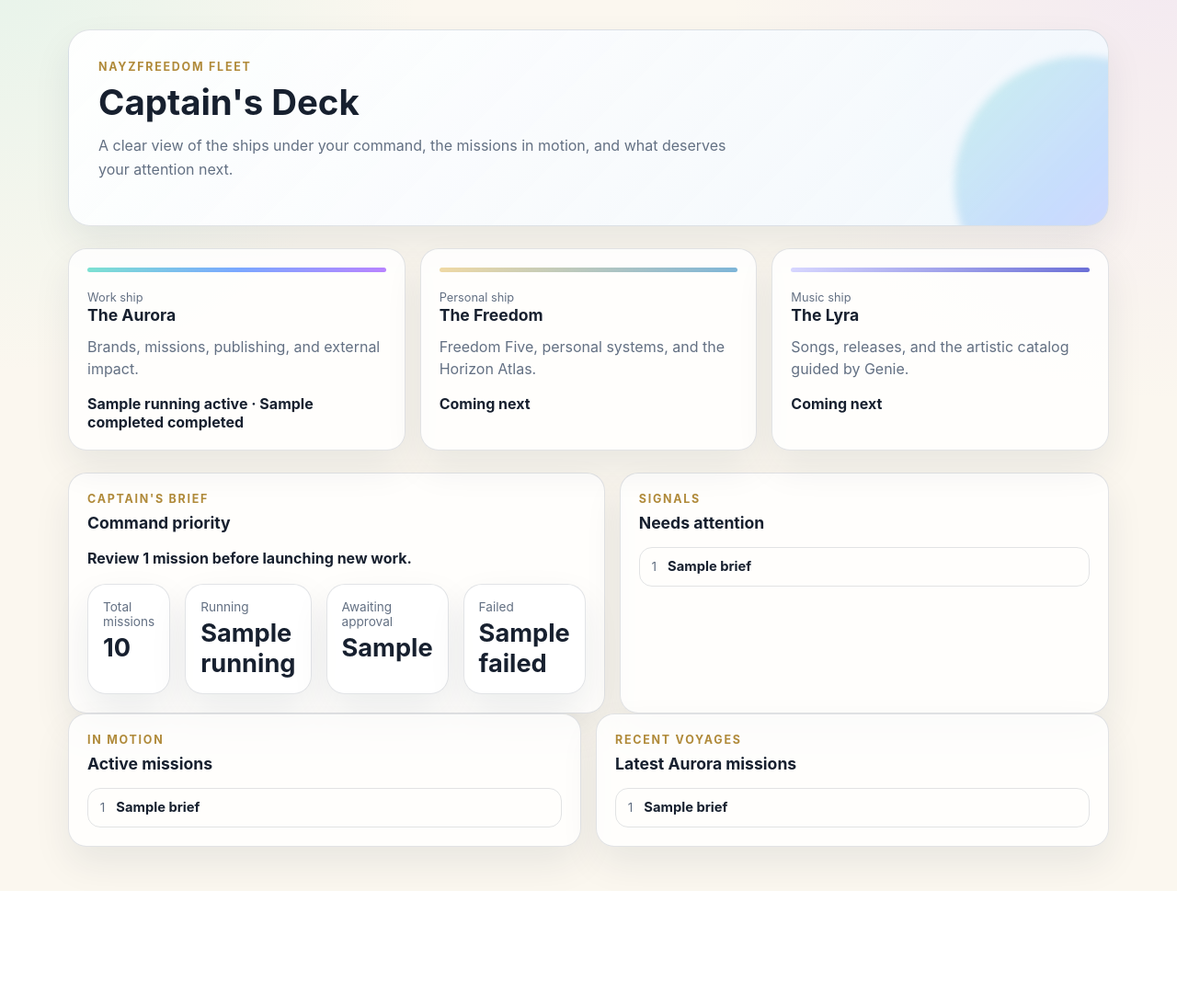
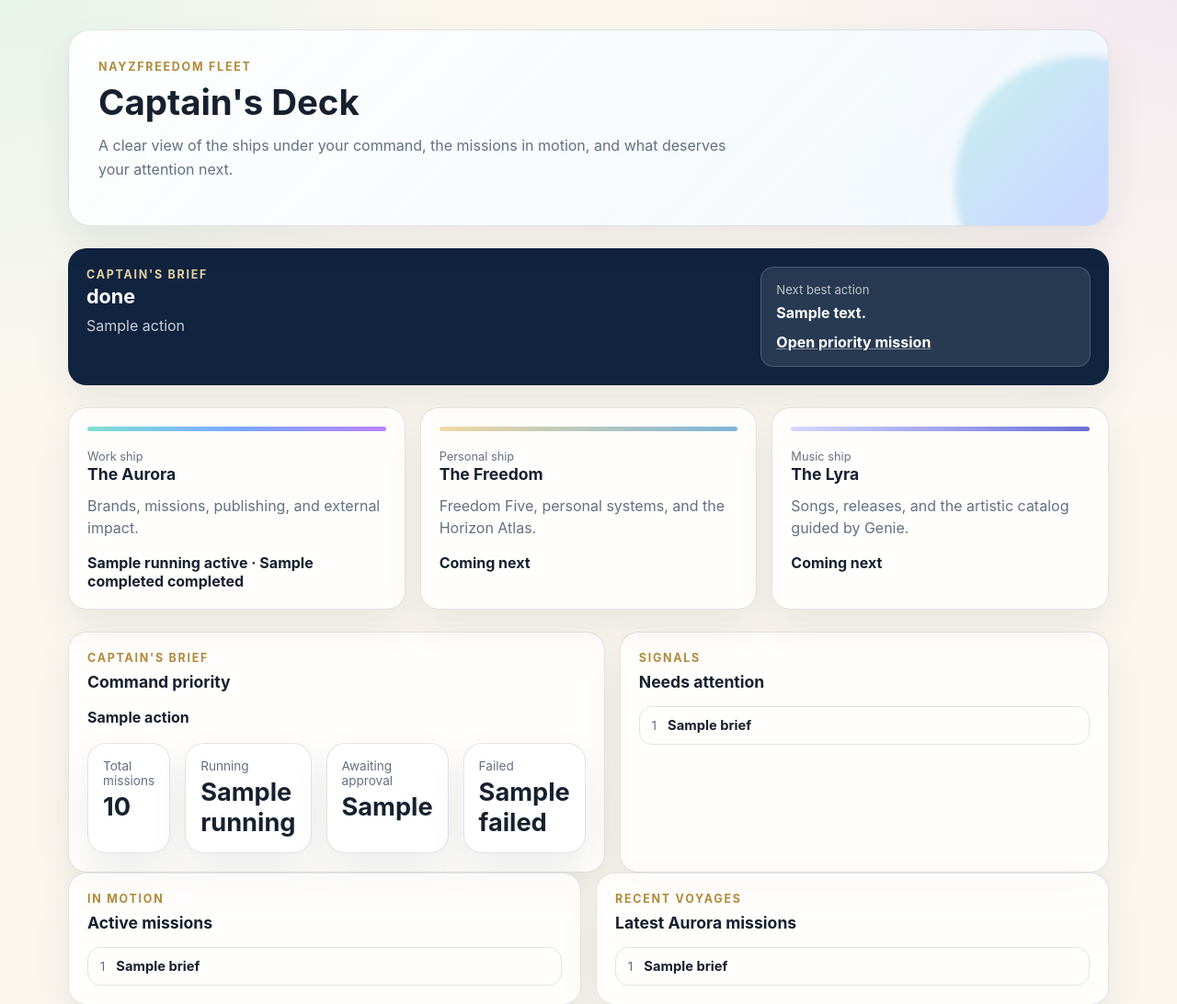
Before and after one commit to nennayz/nayzfreedom-fleet, a FastAPI app: template templates/captains_deck.html in a window 1280 px wide. Shown: the part 52-1144 px from the top of the page at 92% size. Before the commit the page ends 1021 px from the top, so only its background shows below. Run offline with FastAPI, Linux system fonts and the light colour scheme; the template is opened without the code that fills it: most values are stand-ins (such as "Sample title", 1, 10 or a date in 2020); parts of the project's set-up code (start-up, migrations or seed data) failed here and were passed over.

Commit message:
add captain command brief

```diff
--- a/dashboard.py
+++ b/dashboard.py
@@ -14,6 +14,7 @@ from crew_registry import CREW, WORKFLOW_STEPS, get_crew_member
 from dashboard_store import (
     active_jobs,
     attention_jobs,
+    command_brief,
     list_all_jobs,
     load_performance_all,
     summarize_jobs,
@@ -101,6 +102,7 @@ def captains_deck(request: Request, _: str = Depends(verify_auth)):
     summary = summarize_jobs(jobs)
     signals = attention_jobs(jobs)
     active = active_jobs(jobs)
+    brief = command_brief(jobs)
     return templates.TemplateResponse(
         request,
         "captains_deck.html",
@@ -109,6 +111,7 @@ def captains_deck(request: Request, _: str = Depends(verify_auth)):
             "summary": summary,
             "attention_jobs": signals,
             "active_jobs": active,
+            "command_brief": brief,
             "performance": performance,
         },
     )
--- a/static/style.css
+++ b/static/style.css
@@ -185,6 +185,53 @@ button[type="submit"]:hover { background: var(--navy-soft); }
   background: transparent;
   border: 1px solid var(--line);
   color: var(--navy);
+}
+
+.command-brief {
+  align-items: stretch;
+  background: var(--navy);
+  border-radius: 20px;
+  box-shadow: var(--shadow);
+  color: #fff;
+  display: grid;
+  gap: 1rem;
+  grid-template-columns: minmax(0, 1.4fr) minmax(280px, 0.7fr);
+  margin-bottom: 1.5rem;
+  padding: 1.25rem;
+}
+.command-brief .eyebrow {
+  color: var(--gold-soft);
+}
+.command-brief h2 {
+  font-size: 1.35rem;
+  margin-bottom: 0.45rem;
+}
+.command-brief p {
+  color: rgba(255,255,255,0.78);
+  line-height: 1.5;
+  margin-bottom: 0;
+}
+.brief-panel {
+  background: rgba(255,255,255,0.1);
+  border: 1px solid rgba(255,255,255,0.16);
+  border-radius: 14px;
+  display: flex;
+  flex-direction: column;
+  gap: 0.45rem;
+  padding: 1rem;
+}
+.brief-panel span {
+  color: rgba(255,255,255,0.7);
+  font-size: 0.82rem;
+}
+.brief-panel strong {
+  font-size: 1rem;
+}
+.brief-panel a {
+  color: #fff;
+  font-weight: 700;
+  margin-top: 0.25rem;
+  text-decoration-color: rgba(255,255,255,0.45);
 }
 
 .ship-grid,
@@ -641,6 +688,7 @@ a:hover { color: var(--navy-soft); }
     width: 100%;
   }
   .ship-grid,
+  .command-brief,
   .content-grid,
   .stat-grid,
   .domain-grid,
--- a/templates/captains_deck.html
+++ b/templates/captains_deck.html
@@ -4,6 +4,25 @@
   <p class="eyebrow">NayzFreedom Fleet</p>
   <h1>Captain's Deck</h1>
   <p class="hero-copy">A clear view of the ships under your command, the missions in motion, and what deserves your attention next.</p>
+</section>
+
+<section class="command-brief">
+  <div>
+    <p class="eyebrow">Captain's brief</p>
+    <h2>{{ command_brief.state }}</h2>
+    <p>{{ command_brief.action }}</p>
+  </div>
+  <div class="brief-panel">
+    <span>Next best action</span>
+    <strong>{{ command_brief.detail }}</strong>
+    {% if attention_jobs %}
+    <a href="/jobs/{{ attention_jobs[0].id }}">Open priority mission</a>
+    {% elif active_jobs %}
+    <a href="/jobs/{{ active_jobs[0].id }}">Monitor active mission</a>
+    {% else %}
+    <a href="/aurora/new-mission">Launch new mission</a>
+    {% endif %}
+  </div>
 </section>
 
 <section class="ship-grid">
@@ -33,13 +52,7 @@
       <p class="eyebrow">Captain's brief</p>
       <h2>Command priority</h2>
     </div>
-    {% if attention_jobs %}
-    <p class="priority-line">Review {{ attention_jobs | length }} mission{% if attention_jobs | length != 1 %}s{% endif %} before launching new work.</p>
-    {% elif active_jobs %}
-    <p class="priority-line">Monitor {{ active_jobs | length }} active mission{% if active_jobs | length != 1 %}s{% endif %}; no blockers are currently flagged.</p>
-    {% else %}
-    <p class="priority-line">The Aurora is clear. Launch a mission when the next brief is ready.</p>
-    {% endif %}
+    <p class="priority-line">{{ command_brief.action }}</p>
     <div class="stat-grid">
       <div class="stat-card">
         <span>Total missions</span>
```
Also changed, not shown: dashboard_store.py (+33 -0 lines), tests/test_dashboard.py (+5 -1 lines), tests/test_dashboard_store.py (+23 -0 lines).
